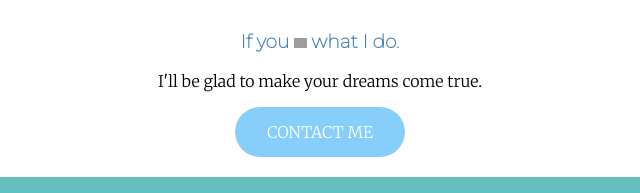
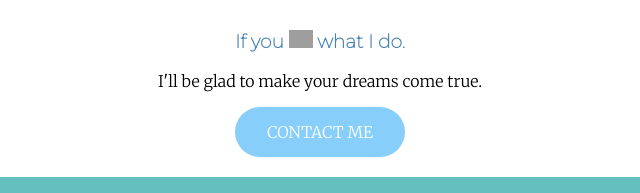
Before and after one commit to ZachiBuchriss/cv, a plain HTML site: page index.html in a window 1280 px wide. Shown: the part 2036-2229 px from the top of the page, 320-960 px from the left. Drawn offline with Linux system fonts and the light colour scheme; grey boxes are pictures that could not be loaded.

Commit message:
Add files via upload

```diff
--- a/css/styles.css
+++ b/css/styles.css
@@ -106,7 +106,7 @@ h3{
 }
 
 .blue-heart{
-  width: 1%;
+  width: 1.5rem;
 }
 
 .btn{
@@ -132,3 +132,7 @@ h3{
 .footer-link:hover{
   color: #FFFFFF;
 }
+
+.if-u{
+
+}
--- a/index.html
+++ b/index.html
@@ -47,7 +47,9 @@
 
       <div class="contact-me">
         <h2>Get In Touch</h2>
+        <div class="if-u">
         <h3>If you <img class="blue-heart" src="https://emojipedia-us.s3.amazonaws.com/source/skype/289/blue-heart_1f499.png"></img>  what I do.</h3>
+      </div>
         <p>I'll be glad to make your dreams come true.</p>
         <a class="btn" href="mailto:zachi.buchriss@gmail.com">CONTACT ME</a>
       </div>
```
